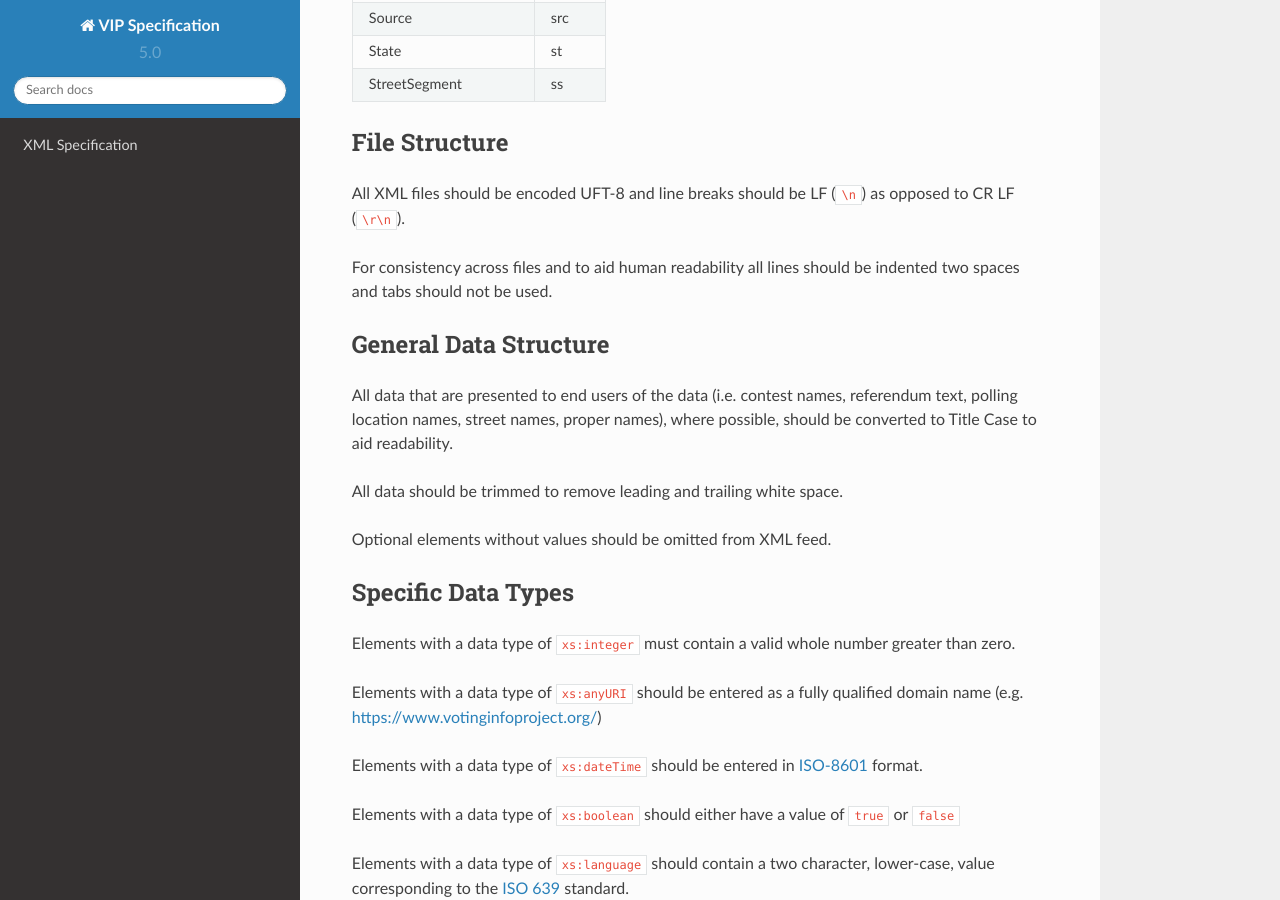
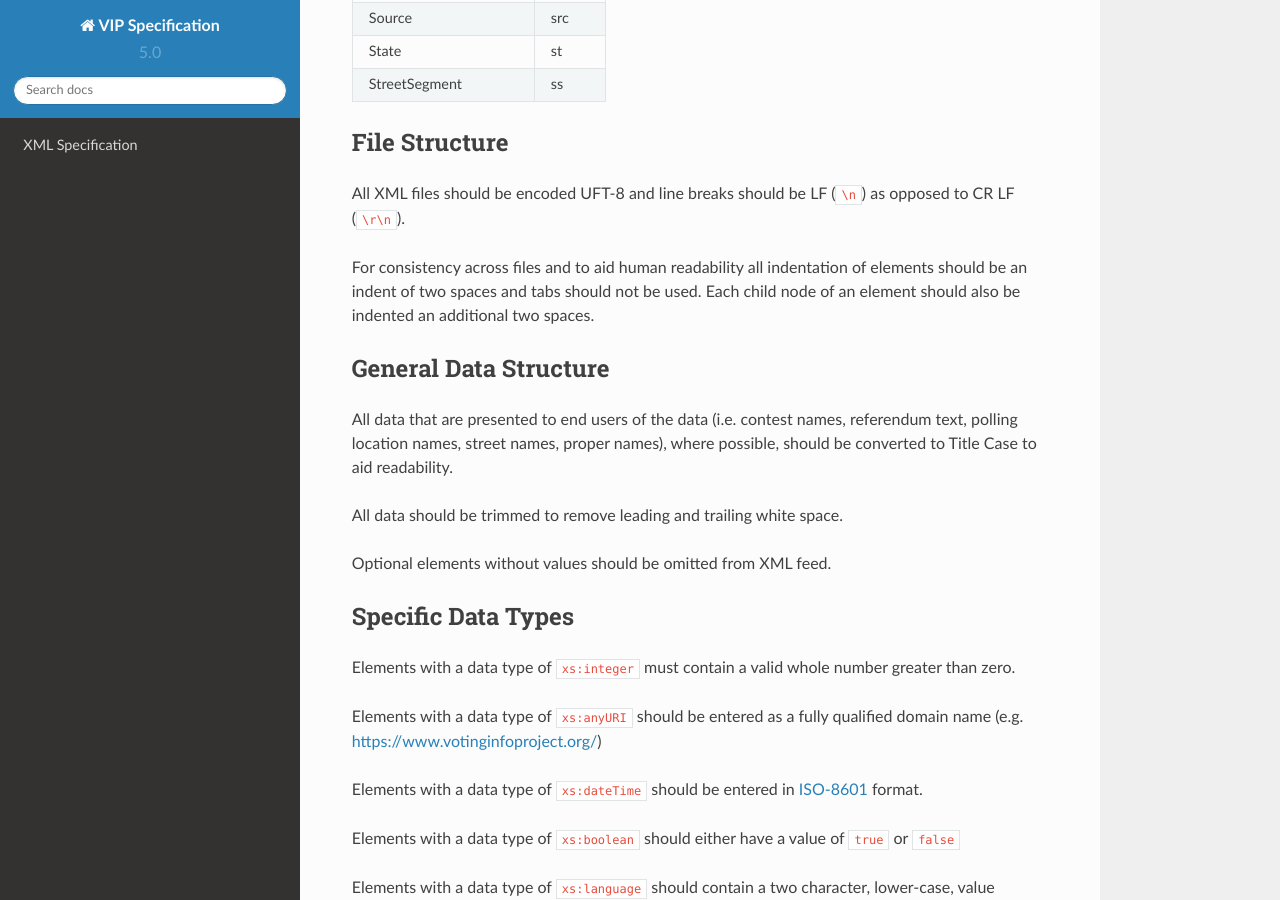
Before and after one commit to votinginfoproject/vip-specification, a Sphinx documentation site: the page built from docs/xml/xml_data_best_practices.rst, in a window 1280 px wide and 900 px high, scrolled down 1149 px. Built offline with Sphinx 7.4.7 and the Read the Docs theme 2.0.0, drawn with Linux system fonts in a browser that asks for light colours.

Commit message:
Improved clarity of content

```diff
--- a/docs/xml/xml_data_best_practices.rst
+++ b/docs/xml/xml_data_best_practices.rst
@@ -71,8 +71,8 @@ File Structure
 --------------
 All XML files should be encoded UFT-8 and line breaks should be LF (``\n``) as opposed to CR LF (``\r\n``).
 
-For consistency across files and to aid human readability all lines should be indented two spaces and tabs should not
-be used.
+For consistency across files and to aid human readability all indentation of elements should be an indent of two spaces
+and tabs should not be used.  Each child node of an element should also be indented an additional two spaces.
 
 General Data Structure
 ----------------------
```
